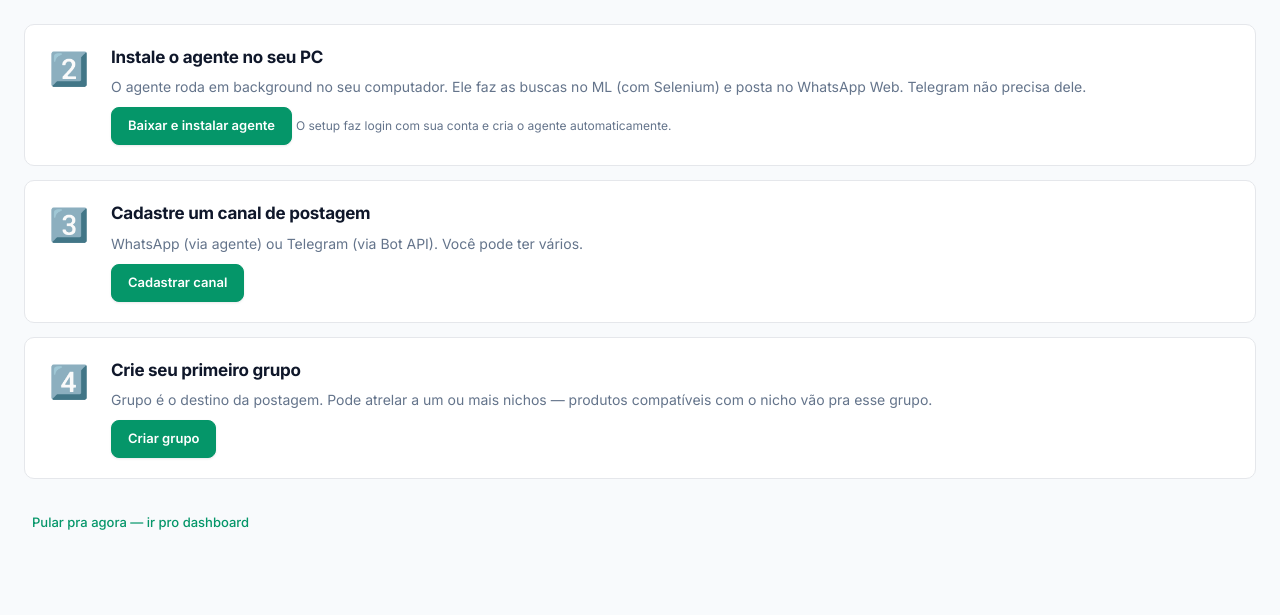
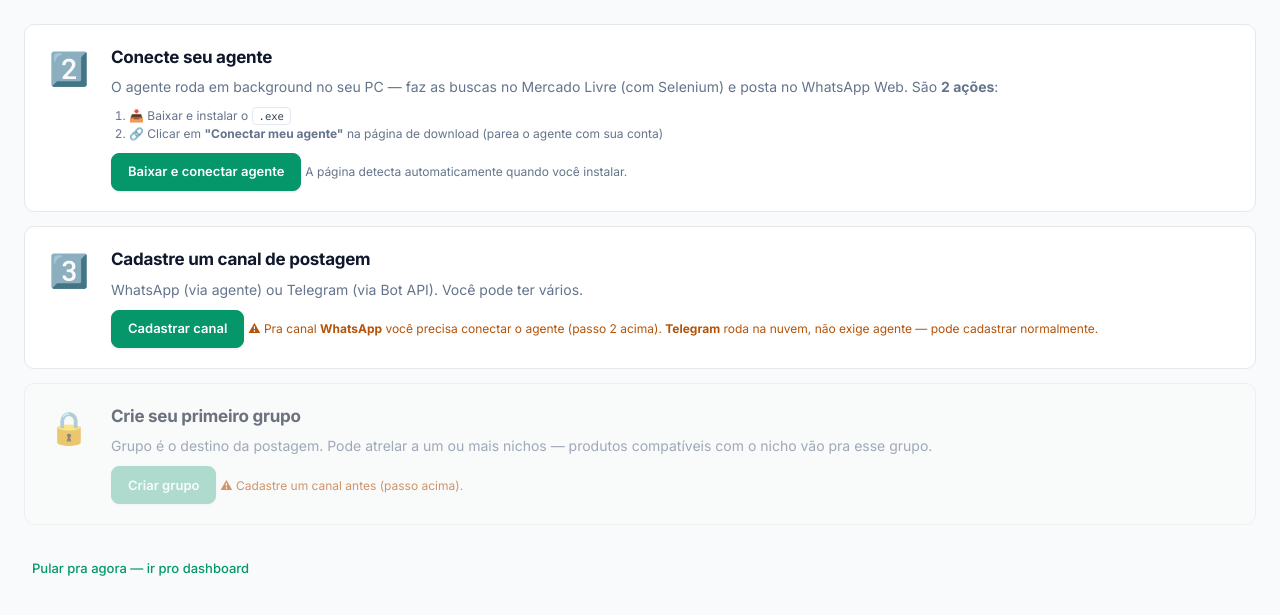
Before and after one commit to silviosvargas/achadinhosv3, a FastAPI app: template app/web/templates/onboarding.html in a window 1280 px wide. Shown: the part 81-696 px from the top of the page. Run offline with FastAPI, Linux system fonts and the light colour scheme; the template is opened without the code that fills it, so the values that code supplies are empty; parts of the project's set-up code (start-up, migrations or seed data) failed here and were passed over.

Commit message:
fix(ux): onboarding + canais — fluxo claro do agente como pré-requisito
User identificou quebra de UX (17/05/2026): "para cadastrar um canal,
antes é necessário ter o agente que vai operar nesse canal".

Onboarding (`templates/onboarding.html`):
- Passo 2 renomeado "Instale" → "Conecte seu agente". Texto explica que
  são 2 ações: baixar/instalar .exe + clicar em "Conectar meu agente"
  na página de download.
- Passo 4 (grupo) bloqueado visualmente (🔒 + opacity reduzida + botão
  disabled) quando ainda não há canal cadastrado.
- Passo 3 (canal) continua habilitado mesmo sem agente, mas mostra aviso
  amarelo: "WhatsApp exige agente; Telegram não". Permite criar canal
  Telegram sem agente.
- CSS `.onboarding-passo.bloqueado` adicionado.

Canais (`templates/canais.html`):
- Warning amarelo no topo do form quando `agentes|length == 0`. Link
  destacado "→ Conectar agente" pra `/agentes/baixar`.
- Tipo padrão muda pra "Telegram" quando não há agentes (em vez de
  WhatsApp travado).
- Opção WhatsApp do dropdown fica `disabled` quando não há agente.
- Dropdown "Agente" mostra placeholder "Nenhum agente pareado — pareie
  um primeiro" e fica disabled.
- `<details>` do form fica aberto quando há agente disponível.

Servidor-only. Sem release de agente.

Co-Authored-By: Claude Opus 4.7 (1M context) <noreply@anthropic.com>

```diff
--- a/app/web/templates/onboarding.html
+++ b/app/web/templates/onboarding.html
@@ -46,20 +46,25 @@
   <li class="onboarding-passo {% if passos.agente.ok %}ok{% endif %}">
     <div class="passo-icone">{% if passos.agente.ok %}✅{% else %}2️⃣{% endif %}</div>
     <div class="passo-conteudo">
-      <h3>Instale o agente no seu PC</h3>
+      <h3>Conecte seu agente</h3>
       <p class="muted">
-        O agente roda em background no seu computador. Ele faz as buscas no ML
-        (com Selenium) e posta no WhatsApp Web. Telegram não precisa dele.
+        O agente roda em background no seu PC — faz as buscas no Mercado Livre
+        (com Selenium) e posta no WhatsApp Web. São <strong>2 ações</strong>:
       </p>
+      <ol class="muted small" style="margin: 0 0 10px 18px; padding: 0;">
+        <li>📥 Baixar e instalar o <code>.exe</code></li>
+        <li>🔗 Clicar em <strong>"Conectar meu agente"</strong> na página de download
+            (parea o agente com sua conta)</li>
+      </ol>
       {% if passos.agente.ok %}
         <span class="muted small">
-          {{ passos.agente.total }} agente(s) cadastrado(s).
+          {{ passos.agente.total }} agente(s) conectado(s).
           <a href="/agentes">Ver agentes</a>
         </span>
       {% else %}
-        <a href="/agentes/baixar" class="btn btn-primario">Baixar e instalar agente</a>
+        <a href="/agentes/baixar" class="btn btn-primario">Baixar e conectar agente</a>
         <span class="muted small">
-          O setup faz login com sua conta e cria o agente automaticamente.
+          A página detecta automaticamente quando você instalar.
         </span>
       {% endif %}
     </div>
@@ -79,12 +84,19 @@
         </span>
       {% else %}
         <a href="/canais" class="btn btn-primario">Cadastrar canal</a>
+        {% if not passos.agente.ok %}
+        <span class="muted small" style="color: #b45309;">
+          ⚠ Pra canal <strong>WhatsApp</strong> você precisa conectar o agente
+          (passo 2 acima). <strong>Telegram</strong> roda na nuvem, não exige
+          agente — pode cadastrar normalmente.
+        </span>
+        {% endif %}
       {% endif %}
     </div>
   </li>
 
-  <li class="onboarding-passo {% if passos.grupo.ok %}ok{% endif %}">
-    <div class="passo-icone">{% if passos.grupo.ok %}✅{% else %}4️⃣{% endif %}</div>
+  <li class="onboarding-passo {% if passos.grupo.ok %}ok{% elif not passos.canal.ok %}bloqueado{% endif %}">
+    <div class="passo-icone">{% if passos.grupo.ok %}✅{% elif not passos.canal.ok %}🔒{% else %}4️⃣{% endif %}</div>
     <div class="passo-conteudo">
       <h3>Crie seu primeiro grupo</h3>
       <p class="muted">
@@ -95,6 +107,14 @@
         <span class="muted small">
           {{ passos.grupo.total }} grupo(s) cadastrado(s).
           <a href="/grupos">Ver grupos</a>
+        </span>
+      {% elif not passos.canal.ok %}
+        <button type="button" class="btn btn-primario" disabled
+                title="Cadastre um canal primeiro — grupo sem canal não posta">
+          Criar grupo
+        </button>
+        <span class="muted small" style="color: #b45309;">
+          ⚠ Cadastre um canal antes (passo acima).
         </span>
       {% else %}
         <a href="/grupos" class="btn btn-primario">Criar grupo</a>
@@ -134,6 +154,14 @@
     background: #f0fdf4;
     border-color: #86efac;
   }
+  .onboarding-passo.bloqueado {
+    opacity: 0.6;
+    background: #fafafa;
+  }
+  .onboarding-passo.bloqueado button[disabled] {
+    cursor: not-allowed;
+    opacity: 0.5;
+  }
   .passo-icone {
     font-size: 32px;
     flex-shrink: 0;
```
Also changed, not shown: app/web/templates/canais.html (+32 -7 lines).
